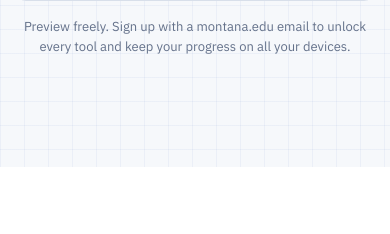
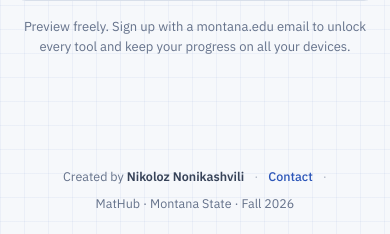
Before and after one commit to NickNonikashvili/lead-radar-deploy, a PHP site: page / in a window 390 px wide. Shown: the part 3115-3349 px from the top of the page. Before the commit the page ends 3282 px from the top, so only its background shows below. Run offline with PHP 8.4, Linux system fonts and the light colour scheme; some web fonts are replaced.

Commit message:
Add creator footer and contact page
- Footer on every page: "Created by Nikoloz Nonikashvili" with a Contact link
- Contact page (#/contact standalone, or inside any course) with phone and
  email, tap-to-call / email / copy buttons, and reporting tips
- Build bumped so cached assets refresh

Co-Authored-By: Claude Fable 5.1 <noreply@anthropic.com>
Claude-Session: https://claude.ai/code/session_012sNimWK4tU3ur2CRnUSfEk

```diff
--- a/calc1/assets/app.js
+++ b/calc1/assets/app.js
@@ -12,6 +12,7 @@
   const BUILD = global.MATHUB_BUILD || 'dev';
   const Courses = global.Courses || (global.Courses = {});
   const COURSE_ORDER = ['calc', 'physics', 'precalc'];
+  const GLOBAL_VIEWS = ['contact'];   // pages that work without a course, e.g. #/contact
   const SITE = 'MatHub';
   let D = null, QZ = null;        // current course data and quiz module
   const courseHooks = [];
@@ -219,7 +220,7 @@
   function route() {
     const raw = location.hash.replace(/^#\/?/, ''); const [path, qs] = raw.split('?'); const parts = path.split('/').filter(Boolean);
     const query = Object.fromEntries(new URLSearchParams(qs || ''));
-    if (!parts.length || !Courses[parts[0]]) return { course: null, view: 'home', param: null, query };
+    if (!parts.length || !Courses[parts[0]]) return { course: null, view: GLOBAL_VIEWS.includes(parts[0]) ? parts[0] : 'home', param: parts.slice(1).join('/') || null, query };
     const view = parts[1] || 'dashboard';
     return { course: parts[0], view: App.views[view] ? view : 'dashboard', param: parts.slice(2).join('/') || null, query };
   }
@@ -229,8 +230,10 @@
     const app = $('.app'); const stale = $('#view'); const root = stale.cloneNode(false); stale.replaceWith(root); window.scrollTo(0, 0);
     if (query.asof !== undefined) { setSetting('asof', /^\d{4}-\d{2}-\d{2}$/.test(query.asof) ? query.asof : ''); }
     if (!course) {
-      app.classList.add('landing'); document.documentElement.removeAttribute('data-course'); App.current = Landing; document.title = `${SITE} · Fall 2026`;
-      Landing.render(root); typeset(root); if (App.auth) App.auth.bindLocks(root); return;
+      app.classList.add('landing'); document.documentElement.removeAttribute('data-course');
+      if (view !== 'home') { const V = App.views[view]; App.current = V; document.title = `${V.title} · ${SITE}`; V.render(root, param, query, true); }
+      else { App.current = Landing; document.title = `${SITE} · Fall 2026`; Landing.render(root); }
+      typeset(root); if (App.auth) App.auth.bindLocks(root); return;
     }
     app.classList.remove('landing'); setCourse(course);
     const V = App.views[view]; App.current = V;
@@ -295,6 +298,7 @@
       const strip = s => String(s).replace(/<[^>]+>/g, '').replace(/\$[^$]*\$/g, m => m.replace(/\\[a-zA-Z]+|[{}$^_\\]/g, ' '));
       const ix = [];
       D.NAV.forEach(gp => gp.items.forEach(([id, label]) => ix.push({ type: 'page', t: label, s: gp.label, go: () => App.go(id), key: label.toLowerCase() })));
+      ix.push({ type: 'page', t: 'Contact', s: SITE, go: () => App.go('contact'), key: 'contact creator nikoloz nonikashvili phone email help feedback' });
       D.SECTIONS.forEach(s => ix.push({ type: 'notes', t: `${s.label} ${s.title}`, s: `Unit ${s.unit}`, go: () => App.go('notes', s.id), key: (`${s.label} ${s.title} ` + s.ideas.map(strip).join(' ') + ' ' + s.pitfalls.map(strip).join(' ')).toLowerCase() }));
       D.FORMULAS.forEach(gp => gp.items.forEach(f => ix.push({ type: 'formula', t: f.n, s: gp.group, go: () => App.go('formulas', null, { q: f.n }), key: (f.n + ' ' + gp.group + ' ' + strip('$' + f.t + '$')).toLowerCase() })));
       D.FLASHCARDS.forEach(c => ix.push({ type: 'card', t: strip(c.f), s: secLabel(c.sec), go: () => App.go('flashcards', c.id), key: (strip(c.f) + ' ' + strip(c.b)).toLowerCase() }));
@@ -569,6 +573,35 @@
   };
 
   /* ======================================================
+     VIEW: Contact (works with or without a course: #/contact or #/calc/contact)
+     ====================================================== */
+  const CREATOR = { name: 'Nikoloz Nonikashvili', phone: '6465448765', phoneLabel: '(646) 544-8765', email: 'nonikashvilinikolozi@gmail.com' };
+  App.CREATOR = CREATOR;
+  App.views.contact = {
+    title: 'Contact',
+    render(root, param, query, standalone) {
+      const wrap = standalone ? '<div class="landing-wrap contact-wrap">' : '';
+      root.innerHTML = `${wrap}${standalone ? `<header class="landing-top"><div><div class="eyebrow">${SITE}</div><h1 class="landing-title"><span class="logo-mark">${App.logoSvg(44)}</span>Contact</h1><p class="muted">Questions, a wrong date, a broken problem, or an idea for the site? Get in touch.</p></div><div class="row gap-sm"><a class="btn" href="#/">${icon('left', 14)} All classes</a><button class="icon-btn theme-btn" data-action="theme" aria-label="Toggle theme"></button></div></header>` : pageHead('Contact', 'Questions, a wrong date, a broken problem, or an idea for the site? Get in touch.')}
+        <div class="grid cols-3">
+          <div class="panel span-2 contact-card">
+            <div class="contact-head"><div class="avatar big">${esc(CREATOR.name.split(' ').map(w => w[0]).join(''))}</div><div><div class="eyebrow">Created by</div><h2>${esc(CREATOR.name)}</h2><p class="muted">Montana State University student. Built ${SITE} to make studying for math and physics classes easier.</p></div></div>
+            <div class="divider"></div>
+            <div class="contact-rows">
+              <div class="contact-row"><span class="contact-ic">${icon('clock', 18)}</span><div><div class="eyebrow">Phone</div><a class="contact-val mono" href="tel:+1${CREATOR.phone}">${esc(CREATOR.phoneLabel)}</a></div><div class="row gap-sm"><a class="btn sm" href="sms:+1${CREATOR.phone}">Text</a><button class="btn sm" data-action="copy" data-v="${CREATOR.phone}">Copy</button></div></div>
+              <div class="contact-row"><span class="contact-ic">${icon('link', 18)}</span><div><div class="eyebrow">Email</div><a class="contact-val" href="mailto:${CREATOR.email}?subject=${encodeURIComponent(SITE + ' question')}">${esc(CREATOR.email)}</a></div><div class="row gap-sm"><a class="btn sm primary" href="mailto:${CREATOR.email}?subject=${encodeURIComponent(SITE + ' question')}">Email</a><button class="btn sm" data-action="copy" data-v="${CREATOR.email}">Copy</button></div></div>
+            </div>
+          </div>
+          <div class="stack">
+            <div class="panel"><div class="panel-h"><div class="panel-title">${icon('bulb')} Reporting a problem</div></div><p class="small">The more specific, the faster the fix. Include:</p><ul class="list small mt-1"><li>the class and the page (for example “Precalc · Quizzer”)</li><li>the topic or problem number</li><li>what you expected and what you saw</li></ul></div>
+            <div class="panel"><div class="panel-h"><div class="panel-title">${icon('info')} About the content</div></div><p class="small muted">Dates and rules come from each course's Fall 2026 syllabus; weekly lecture topics for physics and precalculus are estimates. Canvas and your instructor always win. ${SITE} is a student project and is not affiliated with Montana State University.</p></div>
+          </div>
+        </div>${standalone ? '</div>' : ''}`;
+      bind(root, { copy: el => { const v = el.dataset.v; const done = () => { el.textContent = 'Copied'; setTimeout(() => el.textContent = 'Copy', 1500); }; if (navigator.clipboard && navigator.clipboard.writeText) navigator.clipboard.writeText(v).then(done, () => toast(v, 3000)); else toast(v, 3000); }, theme: toggleTheme });
+      if (standalone) applyTheme();
+    }
+  };
+
+  /* ======================================================
      VIEW: Settings
      ====================================================== */
   App.views.settings = {
--- a/calc1/assets/styles.css
+++ b/calc1/assets/styles.css
@@ -457,7 +457,7 @@ canvas.pad.grid { background-image: linear-gradient(var(--grid) 1px, transparent
 /* ---------- print ---------- */
 @media print {
   body { background: #fff; color: #000; font-size: 12px; }
-  .sidebar, .topbar, .no-print, .nav-backdrop { display: none !important; }
+  .sidebar, .topbar, .no-print, .nav-backdrop, .site-foot, .preview-banner { display: none !important; }
   .app { display: block; }
   .page { max-width: none; padding: 0; }
   .panel { border: 0; padding: 0; box-shadow: none; break-inside: avoid; }
@@ -556,3 +556,22 @@ canvas.pad.grid { background-image: linear-gradient(var(--grid) 1px, transparent
 .auth-msg.warn { color: var(--warn); }
 .exam-chip.asof { background: var(--warn-soft); color: var(--warn); border-color: color-mix(in srgb, var(--warn) 35%, transparent); }
 @media (max-width: 640px) { .preview-banner { padding: 8px 14px; font-size: 12.5px; } .lock-card { flex-direction: column; gap: 10px; } .landing-title .logo-mark svg { width: 34px; height: 34px; } }
+
+/* ---------- footer ---------- */
+.site-foot { margin-top: auto; display: flex; flex-wrap: wrap; justify-content: center; align-items: center; gap: 8px 10px; padding: 16px 24px 22px; border-top: 1px solid var(--border); color: var(--muted); font-size: 13px; }
+.site-foot b { color: var(--ink-2); font-weight: 600; }
+.site-foot .sep { opacity: 0.5; }
+.site-foot a { color: var(--accent); font-weight: 500; }
+.app.landing .site-foot { border-top: 0; padding-top: 0; }
+
+/* ---------- contact page ---------- */
+.contact-wrap .landing-title { font-style: normal; }
+.contact-head { display: flex; gap: 18px; align-items: flex-start; }
+.contact-head h2 { font-size: 26px; margin-bottom: 4px; }
+.avatar.big { width: 64px; height: 64px; border-radius: 18px; background: linear-gradient(135deg, #2B55B8, #0E7C86); color: #fff; display: grid; place-items: center; font-family: var(--font-display); font-size: 24px; font-weight: 600; flex: none; }
+.contact-rows { display: flex; flex-direction: column; gap: 10px; }
+.contact-row { display: flex; align-items: center; gap: 14px; padding: 14px 16px; border: 1px solid var(--border); border-radius: var(--radius-sm); background: var(--surface-2); flex-wrap: wrap; }
+.contact-row > div:nth-child(2) { flex: 1; min-width: 180px; }
+.contact-ic { width: 38px; height: 38px; border-radius: 10px; background: var(--accent-soft); color: var(--accent); display: grid; place-items: center; flex: none; }
+.contact-val { font-size: 17px; font-weight: 600; color: var(--ink); word-break: break-all; }
+@media (max-width: 640px) { .contact-head { flex-direction: column; } .site-foot { padding: 14px 16px 20px; font-size: 12.5px; } }
--- a/calc1/index.html
+++ b/calc1/index.html
@@ -1,5 +1,5 @@
 <!DOCTYPE html>
-<html lang="en" data-build="2026.09.18.1">
+<html lang="en" data-build="2026.09.18.2">
 <head>
   <meta charset="UTF-8">
   <meta name="viewport" content="width=device-width, initial-scale=1.0">
@@ -8,16 +8,16 @@
   <meta name="theme-color" content="#2B55B8">
   <meta name="apple-mobile-web-app-title" content="MatHub">
   <meta name="mobile-web-app-capable" content="yes">
-  <link rel="icon" type="image/svg+xml" href="assets/icon.svg?v=2026.09.18.1">
-  <link rel="icon" type="image/png" sizes="32x32" href="assets/icon-32.png?v=2026.09.18.1">
-  <link rel="apple-touch-icon" sizes="180x180" href="assets/icon-180.png?v=2026.09.18.1">
-  <link rel="manifest" href="assets/manifest.webmanifest?v=2026.09.18.1">
+  <link rel="icon" type="image/svg+xml" href="assets/icon.svg?v=2026.09.18.2">
+  <link rel="icon" type="image/png" sizes="32x32" href="assets/icon-32.png?v=2026.09.18.2">
+  <link rel="apple-touch-icon" sizes="180x180" href="assets/icon-180.png?v=2026.09.18.2">
+  <link rel="manifest" href="assets/manifest.webmanifest?v=2026.09.18.2">
   <link rel="preconnect" href="https://fonts.googleapis.com">
   <link rel="preconnect" href="https://fonts.gstatic.com" crossorigin>
   <link href="https://fonts.googleapis.com/css2?family=IBM+Plex+Mono:wght@400;500&family=IBM+Plex+Sans:ital,wght@0,400;0,500;0,600;1,400&family=STIX+Two+Text:ital,wght@0,400;0,600;1,400;1,600&display=swap" rel="stylesheet">
-  <link rel="stylesheet" href="assets/styles.css?v=2026.09.18.1">
+  <link rel="stylesheet" href="assets/styles.css?v=2026.09.18.2">
   <script>
-    window.MATHUB_BUILD = '2026.09.18.1';
+    window.MATHUB_BUILD = '2026.09.18.2';
     window.Courses = {};
     window.MathJax = {
       tex: { inlineMath: [['$', '$'], ['\\(', '\\)']], displayMath: [['$$', '$$'], ['\\[', '\\]']], processEscapes: true },
@@ -59,19 +59,20 @@
         </div>
       </header>
       <main class="page" id="view"></main>
+      <footer class="site-foot"><span>Created by <b>Nikoloz Nonikashvili</b></span><span class="sep">·</span><a href="#/contact">Contact</a><span class="sep">·</span><span>MatHub · Montana State · Fall 2026</span></footer>
     </div>
   </div>
-  <script src="assets/calc-data.js?v=2026.09.18.1"></script>
-  <script src="assets/calc-quiz.js?v=2026.09.18.1"></script>
-  <script src="assets/physics-data.js?v=2026.09.18.1"></script>
-  <script src="assets/physics-quiz.js?v=2026.09.18.1"></script>
-  <script src="assets/precalc-data.js?v=2026.09.18.1"></script>
-  <script src="assets/precalc-quiz.js?v=2026.09.18.1"></script>
-  <script src="assets/app.js?v=2026.09.18.1"></script>
-  <script src="assets/tools.js?v=2026.09.18.1"></script>
-  <script src="assets/calc-tools.js?v=2026.09.18.1"></script>
-  <script src="assets/physics-tools.js?v=2026.09.18.1"></script>
-  <script src="assets/precalc-tools.js?v=2026.09.18.1"></script>
-  <script src="assets/auth.js?v=2026.09.18.1"></script>
+  <script src="assets/calc-data.js?v=2026.09.18.2"></script>
+  <script src="assets/calc-quiz.js?v=2026.09.18.2"></script>
+  <script src="assets/physics-data.js?v=2026.09.18.2"></script>
+  <script src="assets/physics-quiz.js?v=2026.09.18.2"></script>
+  <script src="assets/precalc-data.js?v=2026.09.18.2"></script>
+  <script src="assets/precalc-quiz.js?v=2026.09.18.2"></script>
+  <script src="assets/app.js?v=2026.09.18.2"></script>
+  <script src="assets/tools.js?v=2026.09.18.2"></script>
+  <script src="assets/calc-tools.js?v=2026.09.18.2"></script>
+  <script src="assets/physics-tools.js?v=2026.09.18.2"></script>
+  <script src="assets/precalc-tools.js?v=2026.09.18.2"></script>
+  <script src="assets/auth.js?v=2026.09.18.2"></script>
 </body>
 </html>
```
